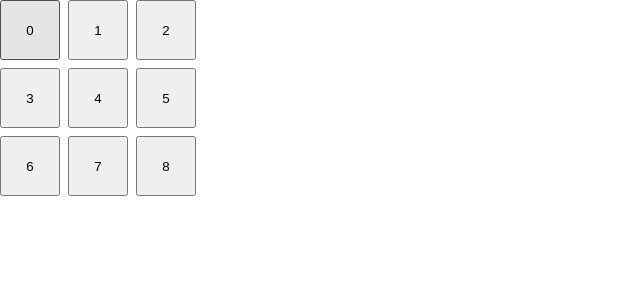
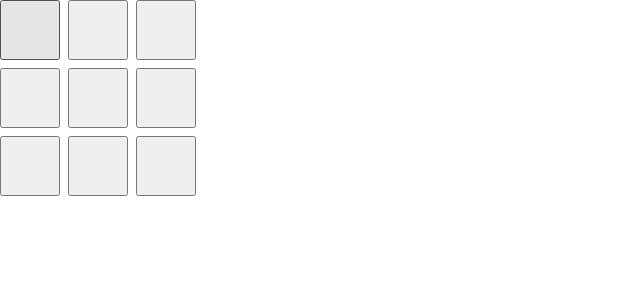
Before and after one commit to SharinLana/react-ts-tic-tac-toe, a React (Create React App) app: page / in a window 1280 px wide. Shown: the top 300 px of the page, without its empty margins (0-640 px from the left). Built offline with nearby package versions, Linux system fonts and the light colour scheme.

Commit message:
set board cells to empty string values

```diff
--- a/src/App.tsx
+++ b/src/App.tsx
@@ -1,13 +1,15 @@
+import {useState} from "react";
 import "./css/board.css";
 import Square from "./components/Squares";
 
 function App() {
   const squares = Array.from({ length: 9 }, (_, i) => i.toString());
+  const [boardValues, setBoardValues] = useState(Array(9).fill(""));
 
   return (
     <div className="board-container">
-      {squares.map((square) => (
-        <Square key={square} id={square}/>
+      {squares.map((square, idx) => (
+        <Square key={square} id={square} value={boardValues[idx]} />
       ))}
     </div>
   );
--- a/src/components/Squares.tsx
+++ b/src/components/Squares.tsx
@@ -1,8 +1,9 @@
 interface SquareInterface {
   id: string;
+  value: string;
 }
-const Square = ({ id }: SquareInterface) => {
-  return <button type="button">{id}</button>;
+const Square = ({ id, value }: SquareInterface) => {
+  return <button type="button">{value}</button>;
 };
 
 export default Square;
```
